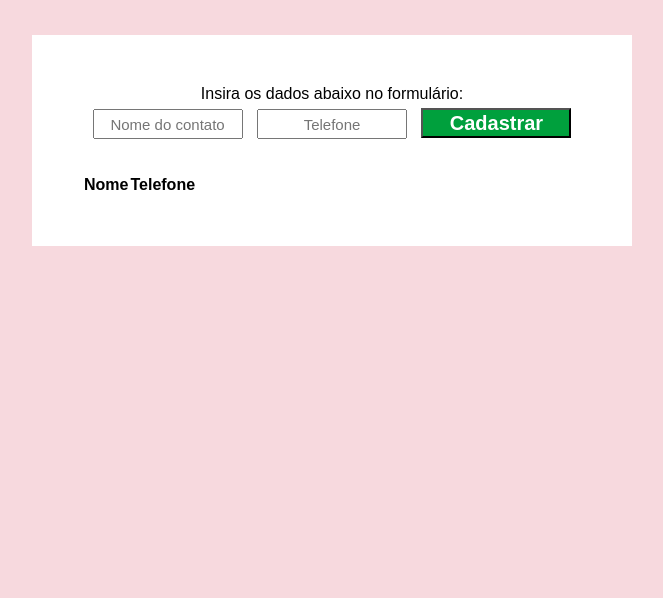
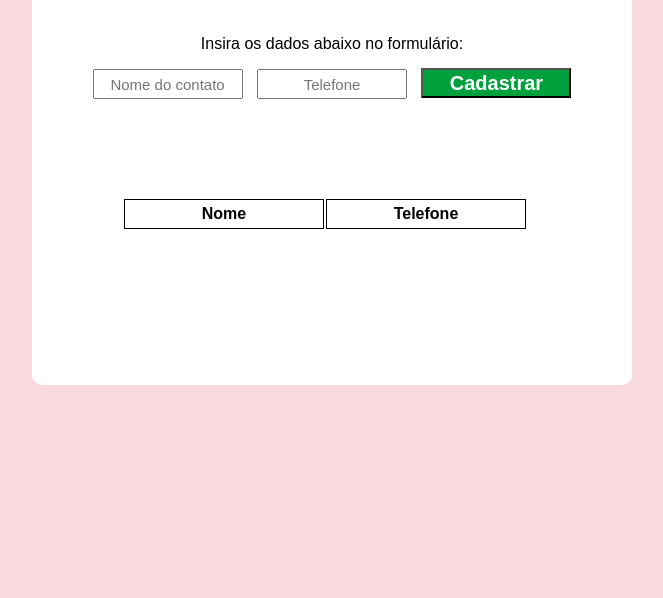
Before and after one commit to SaraMonique13/contatos, a plain HTML site: page index.html in a window 1280 px wide. Shown: the part 202-800 px from the top of the page, without its empty margins (308-971 px from the left). Drawn offline with Linux system fonts and the light colour scheme.

Commit message:
Update style.css

```diff
--- a/style.css
+++ b/style.css
@@ -13,7 +13,11 @@ body{
 
 h1{
     text-align: center;
-    margin: 150px 0 50px 0;
+    margin: 100px 0 50px 0;
+}
+
+p{
+    margin-bottom: 10px;
 }
 
 section{
@@ -21,8 +25,12 @@ section{
     margin: auto;
     background-color: white;
     max-width: 600px;
+    height: 400px;
     padding: 50px;
+    border-radius: 10px;
     text-align: center;
+
+    position: relative;
 }
 
 form{
@@ -43,3 +51,19 @@ input{
     font-size: 20px;
     font-weight: bold;
 }
+
+
+div table{
+    display: flex;
+    position: absolute;
+
+    top: 53%;
+    left:15%;
+}
+
+
+table th , tr{
+    width: 200px;
+    padding:5px;
+    border: 1px solid black;
+}
```
